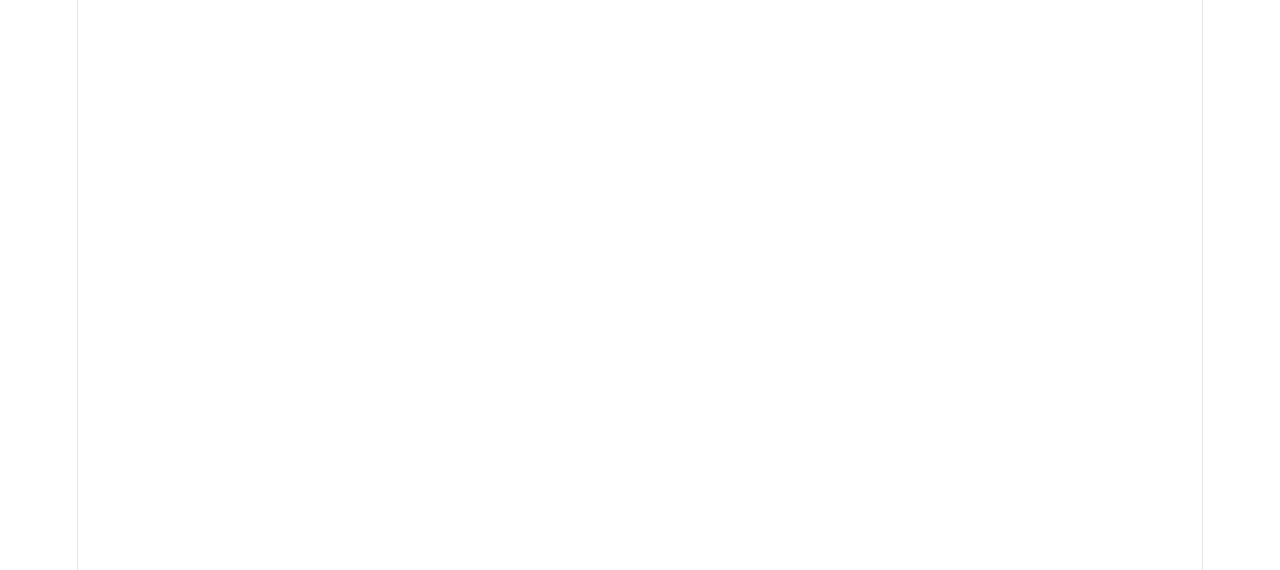
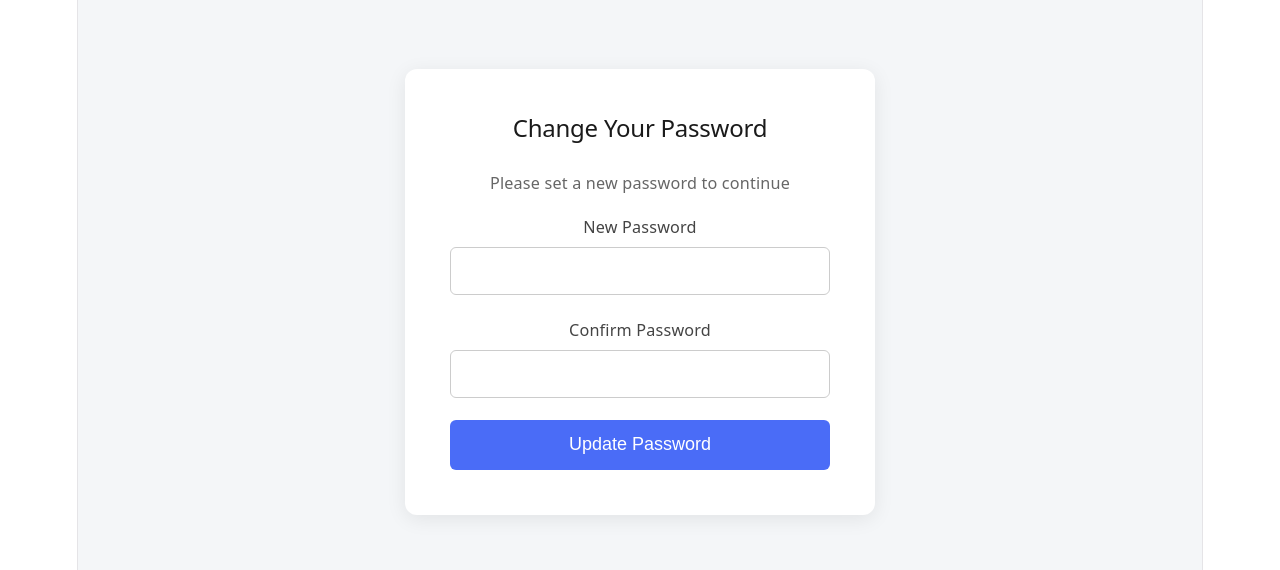
Before and after one commit to By-Nishita/Sports-Equipment-Management-System, a React app in the folder frontend/: page /change-password in a window 1280 px wide. Before the commit this address had no page. Shown: the part 108-678 px from the top of the page. Built offline with nearby package versions, Linux system fonts and the light colour scheme; the HTML template or start-up script is replaced by a standard one.

Commit message:
Add change password flow (backend route, frontend page, login redirect logic)

```diff
--- a/frontend/src/App.jsx
+++ b/frontend/src/App.jsx
@@ -1,6 +1,7 @@
 import { BrowserRouter, Routes, Route, Navigate } from 'react-router-dom';
 import Login from './pages/Login';
 import Dashboard from './pages/Dashboard';
+import ChangePassword from './pages/ChangePassword';
 
 function App() {
   return (
@@ -9,6 +10,7 @@ function App() {
         <Route path="/login" element={<Login />} />
         <Route path="/dashboard" element={<Dashboard />} />
         <Route path="/" element={<Navigate to="/login" />} />
+        <Route path="/change-password" element={<ChangePassword />} />
       </Routes>
     </BrowserRouter>
   );
--- /dev/null
+++ b/frontend/src/pages/ChangePassword.jsx
@@ -0,0 +1,83 @@
+import { useState } from 'react';
+import { useNavigate } from 'react-router-dom';
+import api from '../api/axios';
+import './Login.css';
+
+function ChangePassword() {
+  const [newPassword, setNewPassword] = useState('');
+  const [confirmPassword, setConfirmPassword] = useState('');
+  const [error, setError] = useState('');
+  const [loading, setLoading] = useState(false);
+  const navigate = useNavigate();
+
+  const handleSubmit = async (e) => {
+    e.preventDefault();
+    setError('');
+
+    if (newPassword !== confirmPassword) {
+      setError('Passwords do not match');
+      return;
+    }
+
+    setLoading(true);
+    try {
+      const token = localStorage.getItem('token');
+      await api.post(
+        '/auth/change-password',
+        { newPassword },
+        { headers: { Authorization: `Bearer ${token}` } }
+      );
+
+      // localStorage mein user data bhi update karo
+      const user = JSON.parse(localStorage.getItem('user'));
+      user.mustChangePassword = false;
+      localStorage.setItem('user', JSON.stringify(user));
+
+      navigate('/dashboard');
+
+    } catch (err) {
+      setError(err.response?.data?.message || 'Something went wrong');
+    } finally {
+      setLoading(false);
+    }
+  };
+
+  return (
+    <div className="login-container">
+      <div className="login-card">
+        <h2>Change Your Password</h2>
+        <p style={{ textAlign: 'center', color: '#666', marginBottom: '1rem', fontSize: '0.9rem' }}>
+          Please set a new password to continue
+        </p>
+        <form onSubmit={handleSubmit}>
+          <div className="form-group">
+            <label>New Password</label>
+            <input
+              type="password"
+              value={newPassword}
+              onChange={(e) => setNewPassword(e.target.value)}
+              required
+              minLength={6}
+            />
+          </div>
+          <div className="form-group">
+            <label>Confirm Password</label>
+            <input
+              type="password"
+              value={confirmPassword}
+              onChange={(e) => setConfirmPassword(e.target.value)}
+              required
+              minLength={6}
+            />
+          </div>
+          {error && <p className="error-text">{error}</p>}
+          <button type="submit" className="login-button" disabled={loading}>
+            {loading ? 'Updating...' : 'Update Password'}
+          </button>
+        </form>
+      </div>
+    </div>
+  );
+}
+
+export default ChangePassword;
--- /dev/null
+++ b/frontend/src/pages/Login.css
@@ -0,0 +1,72 @@
+.login-container {
+  min-height: 100vh;
+  display: flex;
+  align-items: center;
+  justify-content: center;
+  background: #f4f6f8;
+}
+
+.login-card {
+  background: white;
+  padding: 2.5rem;
+  border-radius: 12px;
+  box-shadow: 0 4px 20px rgba(0, 0, 0, 0.08);
+  width: 100%;
+  max-width: 380px;
+}
+
+.login-card h2 {
+  text-align: center;
+  margin-bottom: 1.5rem;
+  color: #1a1a1a;
+}
+
+.form-group {
+  margin-bottom: 1.2rem;
+}
+
+.form-group label {
+  display: block;
+  margin-bottom: 0.4rem;
+  font-size: 0.9rem;
+  color: #444;
+  font-weight: 500;
+}
+
+.form-group input {
+  width: 100%;
+  padding: 0.7rem;
+  border: 1px solid #ccc;
+  border-radius: 6px;
+  font-size: 1rem;
+  box-sizing: border-box;
+  background-color: #ffffff;
+  color: #1a1a1a;
+}
+
+.form-group input:focus {
+  outline: none;
+  border-color: #4a6cf7;
+}
+
+.error-text {
+  color: #d32f2f;
+  font-size: 0.85rem;
+  margin-bottom: 1rem;
+}
+
+.login-button {
+  width: 100%;
+  padding: 0.8rem;
+  background: #4a6cf7;
+  color: white;
+  border: none;
+  border-radius: 6px;
+  font-size: 1rem;
+  cursor: pointer;
+}
+
+.login-button:disabled {
+  background: #a0aef7;
+  cursor: not-allowed;
+}
--- a/frontend/src/pages/Login.jsx
+++ b/frontend/src/pages/Login.jsx
@@ -2,6 +2,7 @@
 import { useState } from 'react';
 import { useNavigate } from 'react-router-dom';
 import api from '../api/axios';
+import './Login.css';
 
 function Login() {
   const [email, setEmail] = useState('');
@@ -22,7 +23,11 @@ function Login() {
       localStorage.setItem('token', response.data.token);
       localStorage.setItem('user', JSON.stringify(response.data.user));
 
+      if (response.data.user.mustChangePassword) {
+             navigate('/change-password');
+      } else {
        navigate('/dashboard'); // login successful, dashboard pe le jao
+           }
 
     } catch (err) {
       setError(err.response?.data?.message || 'Login failed. Please try again.');
@@ -32,10 +37,11 @@ function Login() {
   };
 
     return (
-    <div>
+    <div className="login-container">
+      <div className="login-card">
         <h2>Login</h2>
         <form onSubmit={handleSubmit}>
-        <div>
+          <div className="form-group">
             <label>Email</label>
             <input
               type="email"
@@ -44,7 +50,7 @@ function Login() {
               required
             />
           </div>
-        <div>
+          <div className="form-group">
             <label>Password</label>
             <input
               type="password"
@@ -53,11 +59,12 @@ function Login() {
               required
             />
           </div>
-        {error && <p style={{ color: 'red' }}>{error}</p>}
-        <button type="submit" disabled={loading}>
+          {error && <p className="error-text">{error}</p>}
+          <button type="submit" className="login-button" disabled={loading}>
             {loading ? 'Logging in...' : 'Login'}
           </button>
         </form>
+      </div>
     </div>
   );
 }
```
Also changed, not shown: 1 other file (tests, documents, lock files or other folders). Lines whose indentation alone changed are shown as unchanged.
